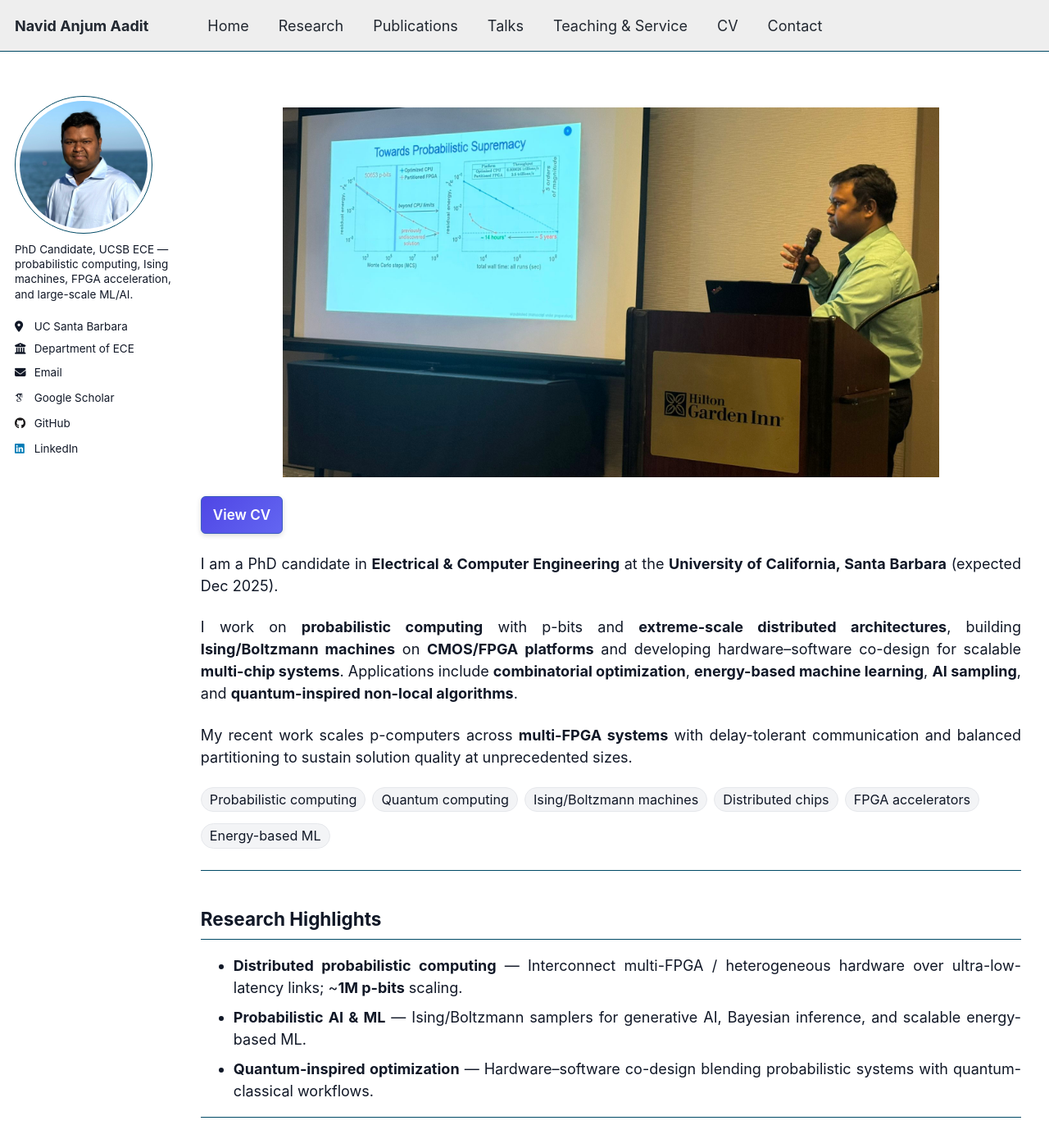
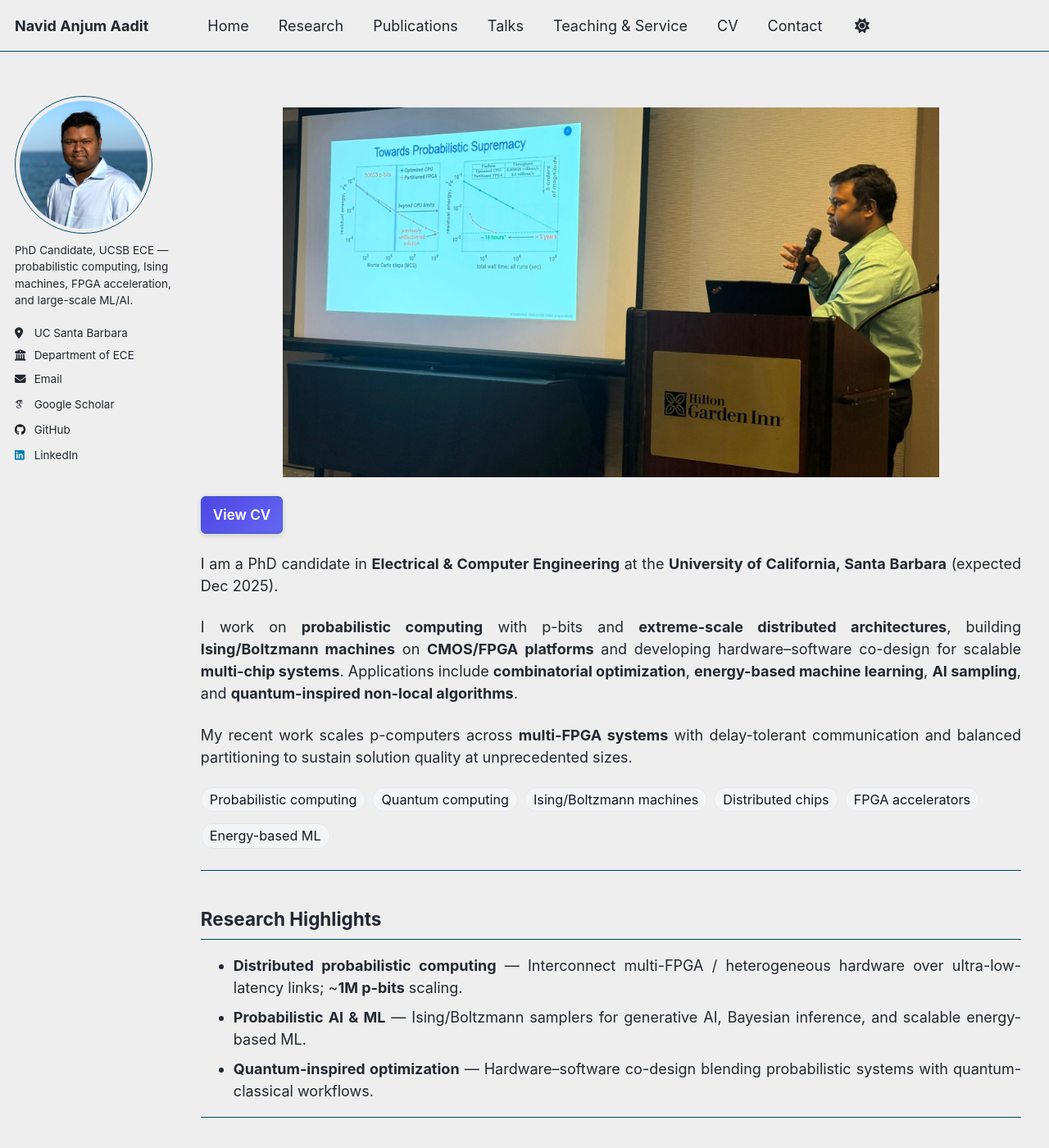
Before and after one commit to navidaadit/navidaadit.github.io, a Jekyll site: the page built from _pages/about.md, in a window 1280 px wide and 1400 px high. Shown: the whole window at 82% size. Built offline with Jekyll 4.4.1, drawn with Linux system fonts in a browser that asks for light colours; some web fonts are replaced.

Commit message:
Update _custom.scss

```diff
--- a/_sass/_custom.scss
+++ b/_sass/_custom.scss
@@ -1,6 +1,6 @@
 /* ===========================================================
    Navid Aadit — site overrides
-   (grid layout, justified text, hero image, theme-aware pills,
+   (grid layout, justified text, hero image, keyword pills,
     spotlight images, and a single clean footer)
    =========================================================== */
 
@@ -16,24 +16,8 @@
   padding-right: 16px;
 }
 
-/* ---------- Two-column grid (sidebar + content) ---------- */
-:root {
-  --content-max: 75%; /* inner text width inside right column */
-  /* LIGHT defaults (kept) */
-  --tag-bg: #f3f4f6;
-  --tag-border: #e5e7eb;
-  --tag-fg: #111827;
-  /* Page background / footer tone */
-  --footer-bg: #f7fafc;
-  --footer-fg: #475569;
-  --footer-border: #e5e7eb;
-  /* “Surface” cards (research/teaching boxes) */
-  --surface-bg: #ffffff;
-  --surface-border: #e5e7eb;
-  --surface-fg: inherit;
-}
-
-/* (Removed custom sidebar grid and sizing) */
+/* ---------- Content width cap inside right column ---------- */
+:root { --content-max: 75%; } /* simple size var (not theme-related) */
 
 /* Limit inner text width (not hero/pills/CV button) */
 .layout--single .page__content > *:not(.hero-img):not(.keyword-pills):not(.cv-row) {
@@ -76,12 +60,12 @@
   border-bottom: none;    /* no line */
 }
 
-/* ---------- Download CV button (muted, still visible) ---------- */
+/* ---------- Download CV button ---------- */
 .cv-row { margin: 0.5rem 0 1rem 0; }
 
 .page__content .btn--cv {
   display: inline-block;
-  background-color: #4a6fdd; /* muted blue */
+  background-color: #4a6fdd;
   color: #fff;
   border-radius: 6px;
   padding: 9px 14px;
@@ -94,7 +78,7 @@
 .page__content .btn--cv:hover  { background-color: #3f5fc0; border-color: #3552a6; }
 .page__content .btn--cv:active { transform: translateY(1px); }
 
-/* ---------- Keyword pills (THEME-AWARE) ---------- */
+/* ---------- Keyword pills ---------- */
 .keyword-pills {
   list-style: none;
   padding: 0;
@@ -109,9 +93,9 @@
   padding: 6px 10px;
   border-radius: 999px;
   white-space: nowrap;
-  border: 1px solid var(--tag-border) !important;
-  background: var(--tag-bg) !important;
-  color: var(--tag-fg) !important;
+  border: 1px solid #e5e7eb !important;
+  background: #f3f4f6 !important;
+  color: #111827 !important;
 }
 
 /* ---------- Spotlight / Research gallery images ---------- */
@@ -119,8 +103,8 @@
   overflow: hidden;
   border-radius: 10px;
   position: relative;
-  border: 1px solid var(--footer-border,#e5e7eb);
-  background: var(--footer-bg,#f7fafc);
+  border: 1px solid #e5e7eb;
+  background: #f7fafc;
 }
 
 /* True 4:3 box via aspect-ratio so captions stay below */
@@ -156,8 +140,6 @@
 /* Icons in Recognition list */
 .page__content i.fas { color: #3b82f6; margin-right: 6px; }
 
-/* (Removed dark-mode variable overrides) */
-
 /* ---------- Footer: single slim bar ---------- */
 .page__footer,
 .page__footer::before,
@@ -177,9 +159,9 @@
   max-width: none !important;
   margin: 0 !important;
   padding: 6px 16px !important;
-  background: var(--footer-bg) !important;
-  color: var(--footer-fg) !important;
-  border-top: 1px solid var(--footer-border) !important;
+  background: #f7fafc !important;
+  color: #475569 !important;
+  border-top: 1px solid #e5e7eb !important;
   font-size: 0.78rem !important;
   line-height: 1.2;
 }
@@ -230,12 +212,12 @@
   hyphens: none !important;
 }
 
-/* Make “card/section” boxes follow theme variables */
+/* Make “card/section” boxes light */
 .page__content .card,
 .page__content .section {
-  background: var(--surface-bg) !important;
-  border-color: var(--surface-border) !important;
-  color: var(--surface-fg) !important;
+  background: #ffffff !important;
+  border-color: #e5e7eb !important;
+  color: #111827 !important;
 }
 
 /* Turn off hyphenation, keep graceful wrapping */
@@ -272,7 +254,7 @@
   text-align: left !important;
 }
 
-/* ---------- CENTER CAPTIONS IN FIGURE CARDS (robust) ---------- */
+/* ---------- CENTER CAPTIONS IN FIGURE CARDS ---------- */
 .page__content .figure-card > figcaption,
 .page__content .figure-card > .figcap,
 .layout--single .page__content .gallery-2x2 .figure-card > figcaption,
@@ -283,7 +265,7 @@
   margin-top: 6px !important;
   font-size: 0.9rem !important;
   line-height: 1.35 !important;
-  color: var(--footer-fg, #475569) !important;
+  color: #475569 !important;
 }
 
 /* Ensure children inherit centering, never override it */
@@ -291,7 +273,7 @@
 .page__content .figure-card > .figcap * {
   text-align: inherit !important;
   margin: 0 !important;
-  display: inline !important; /* avoid block children forcing left edges */
+  display: inline !important;
 }
 
 /* Teaching/service mobile overflow fix */
@@ -315,9 +297,9 @@
 /* Publications ID tags */
 .cite-id, .pub-id, .id-badge, .entry-id, .label,
 [class^="id-"], [class*=" id-"] {
-  border: 1px solid var(--tag-border) !important;
-  background: var(--tag-bg) !important;
-  color: var(--tag-fg) !important;
+  border: 1px solid #e5e7eb !important;
+  background: #f3f4f6 !important;
+  color: #111827 !important;
   border-radius: 999px;
   padding: 2px 8px;
   font-weight: 600;
@@ -338,81 +320,7 @@
   max-width:100% !important;
 }
 
-/* ===== About/Sidebar description overflow fix ===== */
-.sidebar,
-.sidebar * { max-width: 100% !important; }
-.sidebar .author__content,
-.sidebar .author__bio,
-.sidebar p,
-.author__bio,
-.author__content p {
-  white-space: normal !important;
-  overflow-wrap: anywhere !important; /* break long tokens like emails/AI/ML */
-  word-break: normal !important;
-  line-height: 1.35;
-}
-
-/* ==== LIGHT-ONLY HARD CLAMP (paste LAST) ==== */
-:root, html, body { color-scheme: light !important; background: #fff !important; }
-@media (prefers-color-scheme: dark) {
-  :root, html, body { color-scheme: light !important; }
-}
-
-/* Neutralize any theme toggles from the template */
-:is(html[data-theme="dark"], html.dark, body.dark, :root.theme-dark, .theme--dark, .mm-dark) {
-  color-scheme: light !important;
-  background: #fff !important;
-  /* keep the same light variables so cards/pills stay readable */
-  --tag-bg:#f3f4f6 !important;
-  --tag-border:#e5e7eb !important;
-  --tag-fg:#111827 !important;
-  --footer-bg:#f7fafc !important;
-  --footer-fg:#475569 !important;
-  --footer-border:#e5e7eb !important;
-  --surface-bg:#ffffff !important;
-  --surface-border:#e5e7eb !important;
-  --surface-fg:#111827 !important;
-}
-
-/* Ensure readable text on white surfaces */
-body, .page, .page__content { color:#111827 !important; }
-
-/* Cards, sections, and code blocks */
-.page__content .card,
-.page__content .section,
-.figure-card {
-  background: var(--surface-bg) !important;
-  color: var(--surface-fg) !important;
-  border: 1px solid var(--surface-border) !important;
-}
-pre, code, kbd, samp {
-  background:#f8fafc !important;
-  color:#111827 !important;
-  border:1px solid #e5e7eb !important;
-}
-
-/* Bullet/number colors (stop white-on-white) */
-.page__content ul li::marker,
-.page__content ol li::marker { color:#111827 !important; }
-
-/* Prevent UA auto-darkening/inversion on some browsers */
-html { forced-color-adjust: none; }
-img, video, canvas { filter:none !important; }
-
-/* Kill any dark/light theme toggle control */
-#theme-toggle,
-.theme-toggle,
-.mode-toggle,
-.js-theme-toggle,
-.color-scheme-toggle,
-.toggle-theme,
-button[aria-label*="theme" i],
-a[aria-label*="theme" i],
-label[for="theme-toggle"] {
-  display: none !important;
-  visibility: hidden !important;
-  pointer-events: none !important;
-}
+/* (Removed all sidebar size controls) */
 
 /* ---------- LINKS: inherit color; turn blue only on hover/focus ---------- */
 .page__content a:not(.btn--cv):not(.no-link-style),
```
